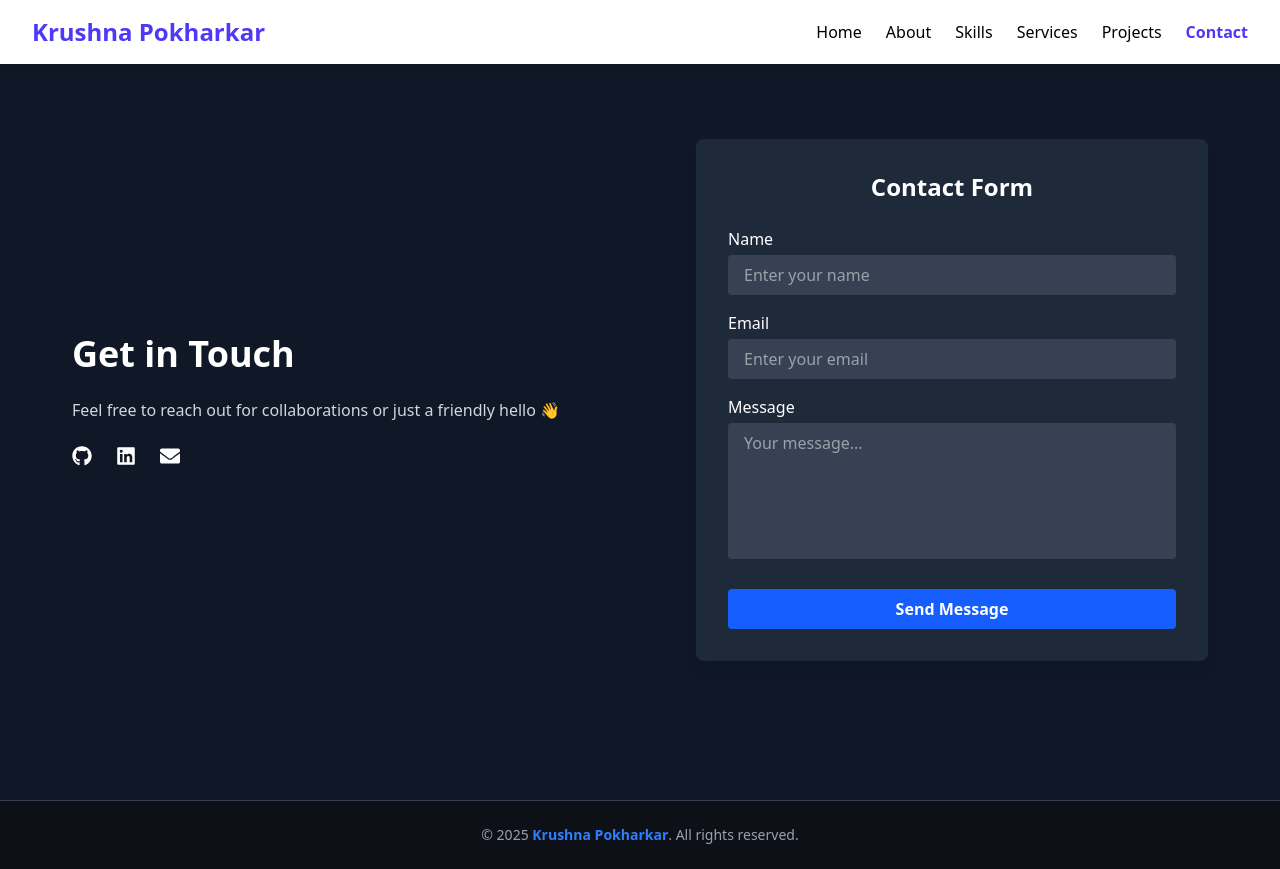
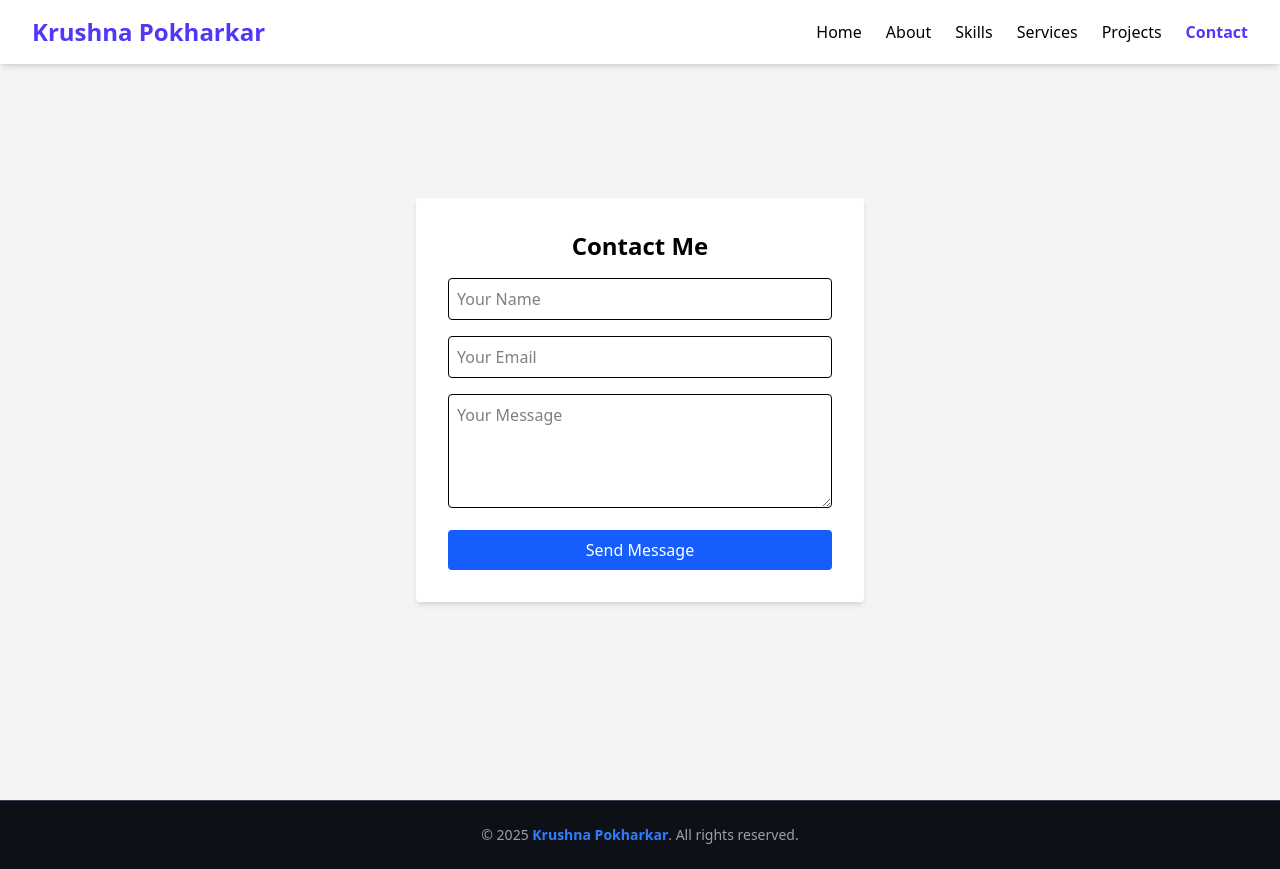
Before and after one commit to Krushna2142/krishna-portfolio, a React (Vite) app in the folder frontend/: page /contact in a window 1280 px wide. Built offline with nearby package versions, Linux system fonts and the light colour scheme.

Commit message:
Initalcommit

```diff
--- a/frontend/src/pages/Contact.jsx
+++ b/frontend/src/pages/Contact.jsx
@@ -1,139 +1,83 @@
-import React, { useState } from 'react';
-import { toast } from 'react-toastify';
-import { FaGithub, FaLinkedin, FaEnvelope } from 'react-icons/fa';
+import { useState } from "react";
+import { toast } from "react-toastify";
 
 const Contact = () => {
-  const [formData, setFormData] = useState({
-    name: '',
-    email: '',
-    message: '',
-  });
-
+  const [formData, setFormData] = useState({ name: "", email: "", message: "" });
   const [loading, setLoading] = useState(false);
 
   const handleChange = (e) => {
-    setFormData(prev => ({ ...prev, [e.target.name]: e.target.value }));
+    setFormData({ ...formData, [e.target.name]: e.target.value });
   };
 
-  const handleSubmit = (e) => {
+  const handleSubmit = async (e) => {
     e.preventDefault();
     setLoading(true);
 
-    const { name, email, message } = formData;
+    try {
+      const res = await fetch("https://krishna-portfolio-peach-one.vercel.app/contact", {
+        method: "POST",
+        headers: {
+          "Content-Type": "application/json",
+        },
+        body: JSON.stringify(formData),
+      });
 
-    fetch('https://krishna-portfolio-1qbx.onrender.com/api/messages', {
-      method: 'POST',
-      headers: {
-        'Content-Type': 'application/json',
-      },
-      body: JSON.stringify({ name, email, message }),
-    })
-      .then(res => {
-        if (!res.ok) {
-          throw new Error('Network response was not ok');
+      const data = await res.json();
+
+      if (data.success) {
+        toast.success("Message sent successfully!");
+        setFormData({ name: "", email: "", message: "" });
+      } else {
+        toast.error(data.error || "Something went wrong.");
       }
-        return res.json();
-      })
-      .then(data => {
-        console.log('Message sent:', data);
-        toast.success('Message sent successfully!');
-        setFormData({ name: '', email: '', message: '' });
-      })
-      .catch(err => {
-        console.error('Error sending message:', err);
-        toast.error('Something went wrong while sending message');
-      })
-      .finally(() => {
+    } catch (err) {
+      console.error("Error submitting message:", err);
+      toast.error("Failed to send message. Please try again.");
+    } finally {
       setLoading(false);
-      });
+    }
   };
 
   return (
-    <div className="min-h-screen bg-gray-900 text-white px-4 py-10 flex flex-col md:flex-row items-center justify-center">
-      {/* Get in Touch Side */}
-      <div className="md:w-1/2 mb-10 md:mb-0 md:pr-12 text-center md:text-left">
-        <h2 className="text-4xl font-bold mb-6">Get in Touch</h2>
-        <p className="text-gray-300 mb-6">
-          Feel free to reach out for collaborations or just a friendly hello 👋
-        </p>
-        <div className="flex justify-center md:justify-start space-x-6 text-xl">
-          <a
-            href="https://github.com/Krushna2142"
-            target="_blank"
-            rel="noopener noreferrer"
-            className="hover:text-blue-500"
-          >
-            <FaGithub />
-          </a>
-          <a
-            href="https://linkedin.com/in/krushnapokharkar"
-            target="_blank"
-            rel="noopener noreferrer"
-            className="hover:text-blue-400"
-          >
-            <FaLinkedin />
-          </a>
-          <a
-            href="mailto:krushnapokharkar183@gmail.com"
-            className="hover:text-red-400"
-          >
-            <FaEnvelope />
-          </a>
-        </div>
-      </div>
+    <div className="min-h-screen flex items-center justify-center px-4 bg-gray-100">
+      <form onSubmit={handleSubmit} className="bg-white p-8 rounded shadow-md w-full max-w-md">
+        <h2 className="text-2xl font-bold mb-4 text-center">Contact Me</h2>
 
-      {/* Contact Form */}
-      <form
-        onSubmit={handleSubmit}
-        className="md:w-1/2 bg-gray-800 rounded-lg p-8 shadow-lg w-full max-w-lg"
-      >
-        <h2 className="text-2xl font-semibold mb-6 text-center">Contact Form</h2>
-
-        <div className="mb-4">
-          <label htmlFor="name" className="block mb-1 font-medium">Name</label>
         <input
-            type="text"
           name="name"
-            required
           value={formData.name}
           onChange={handleChange}
-            className="w-full px-4 py-2 rounded bg-gray-700 text-white outline-none"
-            placeholder="Enter your name"
+          placeholder="Your Name"
+          className="mb-4 w-full p-2 border rounded"
+          required
         />
-        </div>
 
-        <div className="mb-4">
-          <label htmlFor="email" className="block mb-1 font-medium">Email</label>
         <input
-            type="email"
           name="email"
-            required
           value={formData.email}
           onChange={handleChange}
-            className="w-full px-4 py-2 rounded bg-gray-700 text-white outline-none"
-            placeholder="Enter your email"
+          placeholder="Your Email"
+          className="mb-4 w-full p-2 border rounded"
+          type="email"
+          required
         />
-        </div>
 
-        <div className="mb-6">
-          <label htmlFor="message" className="block mb-1 font-medium">Message</label>
         <textarea
           name="message"
-            required
-            rows="5"
           value={formData.message}
           onChange={handleChange}
-            className="w-full px-4 py-2 rounded bg-gray-700 text-white outline-none resize-none"
-            placeholder="Your message..."
+          placeholder="Your Message"
+          className="mb-4 w-full p-2 border rounded"
+          rows="4"
+          required
         />
-        </div>
 
         <button
           type="submit"
           disabled={loading}
-          className="w-full py-2 px-4 bg-blue-600 hover:bg-blue-700 transition rounded text-white font-semibold"
+          className="bg-blue-600 text-white px-4 py-2 rounded w-full hover:bg-blue-700 transition"
         >
-          {loading ? 'Sending...' : 'Send Message'}
+          {loading ? "Sending..." : "Send Message"}
         </button>
       </form>
     </div>
```
Also changed, not shown: 2 other files (tests, documents, lock files or other folders). Lines whose indentation alone changed are shown as unchanged.
